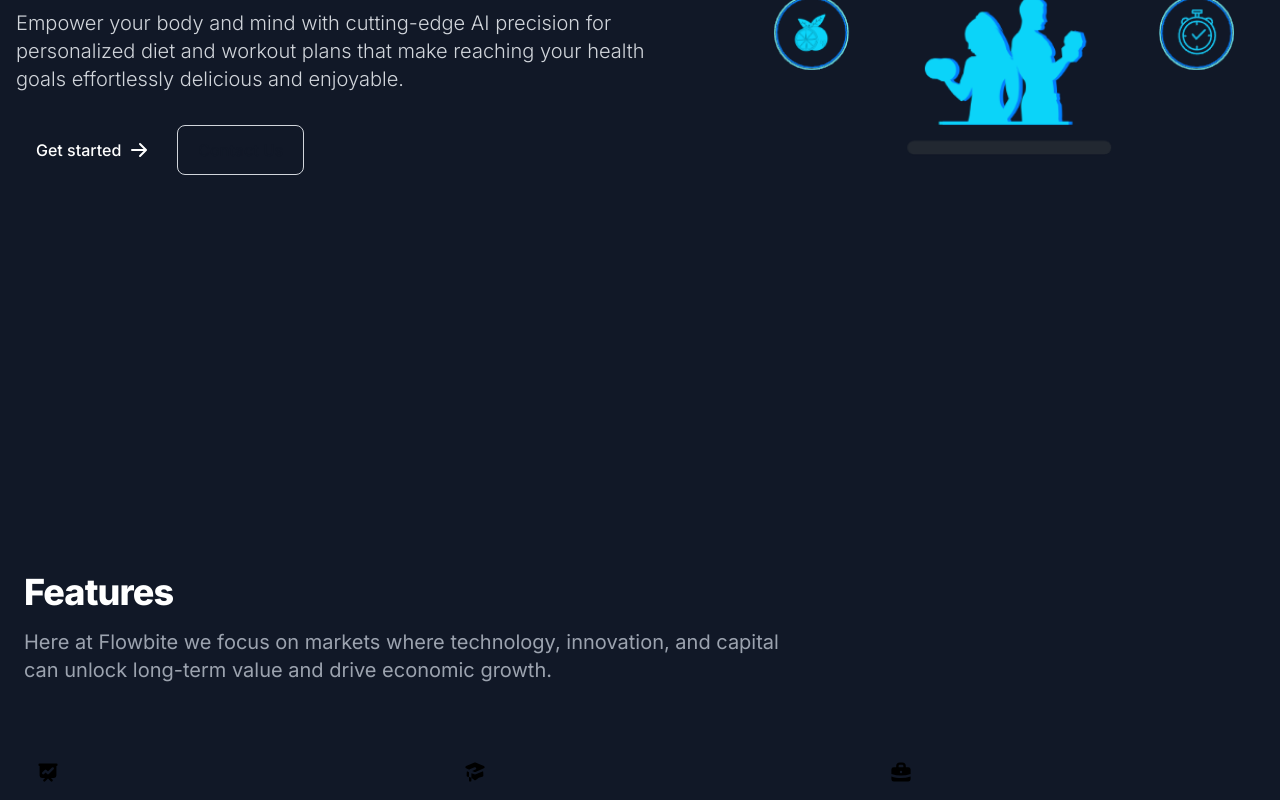
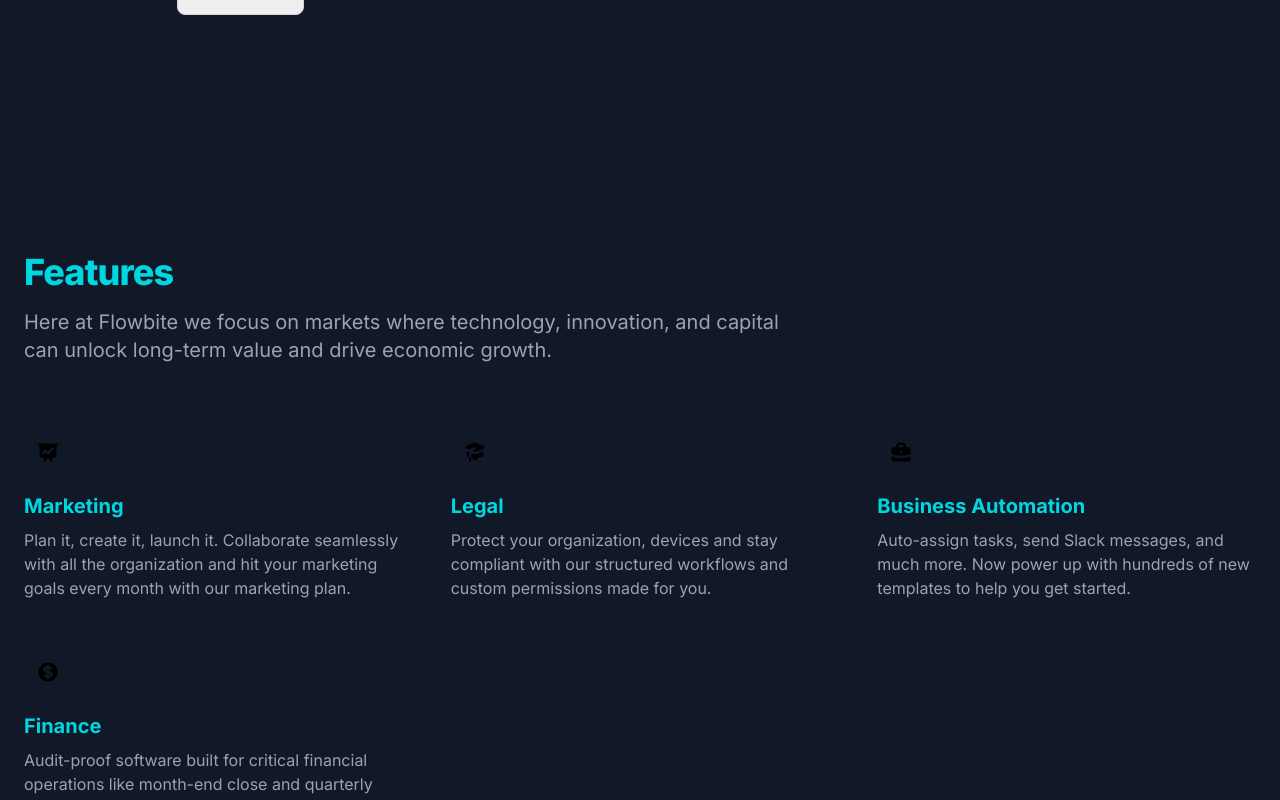
Before and after one commit to zaidtahircodes/Calorlyte, a Next.js app in the folder calorlyte-frontend/: page / in a window 1280 px wide. Shown: the part 460-1260 px from the top of the page. Built offline with nearby package versions, Linux system fonts and the light colour scheme.

Commit message:
fix colour scheme bugs

```diff
--- a/calorlyte-frontend/app/components/Features.jsx
+++ b/calorlyte-frontend/app/components/Features.jsx
@@ -1,9 +1,9 @@
 export default function Features() {
     return (
-        <section className="bg-gray-900">
+        <section className="">
         <div className="py-8 px-4 mx-auto max-w-screen-xl sm:py-16 lg:px-6">
             <div className="max-w-screen-md mb-8 lg:mb-16">
-                <h2 className="mb-4 text-4xl tracking-tight font-extrabold text-white">Features</h2>
+                <h2 className="mb-4 text-4xl tracking-tight font-extrabold text-mod-teal">Features</h2>
                 <p className="text-gray-400 sm:text-xl">Here at Flowbite we focus on markets where technology, innovation, and capital can unlock long-term value and drive economic growth.</p>
             </div>
             <div className="space-y-8 md:grid md:grid-cols-2 lg:grid-cols-3 md:gap-12 md:space-y-0">
@@ -11,28 +11,28 @@ export default function Features() {
                     <div className="flex justify-center items-center mb-4 w-10 h-10 rounded-full bg-primary-900 lg:h-12 lg:w-12">
                         <svg className="w-5 h-5 text-primary-300 lg:w-6 lg:h-6" fill="currentColor" viewBox="0 0 20 20" xmlns="http://www.w3.org/2000/svg"><path fill-rule="evenodd" d="M3 3a1 1 0 000 2v8a2 2 0 002 2h2.586l-1.293 1.293a1 1 0 101.414 1.414L10 15.414l2.293 2.293a1 1 0 001.414-1.414L12.414 15H15a2 2 0 002-2V5a1 1 0 100-2H3zm11.707 4.707a1 1 0 00-1.414-1.414L10 9.586 8.707 8.293a1 1 0 00-1.414 0l-2 2a1 1 0 101.414 1.414L8 10.414l1.293 1.293a1 1 0 001.414 0l4-4z" clip-rule="evenodd"></path></svg>
                     </div>
-                    <h3 className="mb-2 text-xl font-bold text-white">Marketing</h3>
+                    <h3 className="mb-2 text-xl font-bold text-mod-teal">Marketing</h3>
                     <p className="text-gray-400">Plan it, create it, launch it. Collaborate seamlessly with all  the organization and hit your marketing goals every month with our marketing plan.</p>
                 </div>
                 <div>
                     <div className="flex justify-center items-center mb-4 w-10 h-10 rounded-full bg-primary-900 lg:h-12 lg:w-12">
                         <svg className="w-5 h-5 text-primary-300 lg:w-6 lg:h-6" fill="currentColor" viewBox="0 0 20 20" xmlns="http://www.w3.org/2000/svg"><path d="M10.394 2.08a1 1 0 00-.788 0l-7 3a1 1 0 000 1.84L5.25 8.051a.999.999 0 01.356-.257l4-1.714a1 1 0 11.788 1.838L7.667 9.088l1.94.831a1 1 0 00.787 0l7-3a1 1 0 000-1.838l-7-3zM3.31 9.397L5 10.12v4.102a8.969 8.969 0 00-1.05-.174 1 1 0 01-.89-.89 11.115 11.115 0 01.25-3.762zM9.3 16.573A9.026 9.026 0 007 14.935v-3.957l1.818.78a3 3 0 002.364 0l5.508-2.361a11.026 11.026 0 01.25 3.762 1 1 0 01-.89.89 8.968 8.968 0 00-5.35 2.524 1 1 0 01-1.4 0zM6 18a1 1 0 001-1v-2.065a8.935 8.935 0 00-2-.712V17a1 1 0 001 1z"></path></svg>
                     </div>
-                    <h3 className="mb-2 text-xl font-bold text-white">Legal</h3>
+                    <h3 className="mb-2 text-xl font-bold text-mod-teal">Legal</h3>
                     <p className="text-gray-400">Protect your organization, devices and stay compliant with our structured workflows and custom permissions made for you.</p>
                 </div>
                 <div>
                     <div className="flex justify-center items-center mb-4 w-10 h-10 rounded-full bg-primary-900 lg:h-12 lg:w-12">
                         <svg className="w-5 h-5 text-primary-300 lg:w-6 lg:h-6" fill="currentColor" viewBox="0 0 20 20" xmlns="http://www.w3.org/2000/svg"><path fill-rule="evenodd" d="M6 6V5a3 3 0 013-3h2a3 3 0 013 3v1h2a2 2 0 012 2v3.57A22.952 22.952 0 0110 13a22.95 22.95 0 01-8-1.43V8a2 2 0 012-2h2zm2-1a1 1 0 011-1h2a1 1 0 011 1v1H8V5zm1 5a1 1 0 011-1h.01a1 1 0 110 2H10a1 1 0 01-1-1z" clip-rule="evenodd"></path><path d="M2 13.692V16a2 2 0 002 2h12a2 2 0 002-2v-2.308A24.974 24.974 0 0110 15c-2.796 0-5.487-.46-8-1.308z"></path></svg>
                     </div>
-                    <h3 className="mb-2 text-xl font-bold text-white">Business Automation</h3>
+                    <h3 className="mb-2 text-xl font-bold text-mod-teal">Business Automation</h3>
                     <p className="text-gray-400">Auto-assign tasks, send Slack messages, and much more. Now power up with hundreds of new templates to help you get started.</p>
                 </div>
                 <div>
                     <div className="flex justify-center items-center mb-4 w-10 h-10 rounded-full bg-primary-900 lg:h-12 lg:w-12">
                         <svg className="w-5 h-5 text-primary-300 lg:w-6 lg:h-6" fill="currentColor" viewBox="0 0 20 20" xmlns="http://www.w3.org/2000/svg"><path d="M8.433 7.418c.155-.103.346-.196.567-.267v1.698a2.305 2.305 0 01-.567-.267C8.07 8.34 8 8.114 8 8c0-.114.07-.34.433-.582zM11 12.849v-1.698c.22.071.412.164.567.267.364.243.433.468.433.582 0 .114-.07.34-.433.582a2.305 2.305 0 01-.567.267z"></path><path fill-rule="evenodd" d="M10 18a8 8 0 100-16 8 8 0 000 16zm1-13a1 1 0 10-2 0v.092a4.535 4.535 0 00-1.676.662C6.602 6.234 6 7.009 6 8c0 .99.602 1.765 1.324 2.246.48.32 1.054.545 1.676.662v1.941c-.391-.127-.68-.317-.843-.504a1 1 0 10-1.51 1.31c.562.649 1.413 1.076 2.353 1.253V15a1 1 0 102 0v-.092a4.535 4.535 0 001.676-.662C13.398 13.766 14 12.991 14 12c0-.99-.602-1.765-1.324-2.246A4.535 4.535 0 0011 9.092V7.151c.391.127.68.317.843.504a1 1 0 101.511-1.31c-.563-.649-1.413-1.076-2.354-1.253V5z" clip-rule="evenodd"></path></svg>
                     </div>
-                    <h3 className="mb-2 text-xl font-bold text-white">Finance</h3>
+                    <h3 className="mb-2 text-xl font-bold text-mod-teal">Finance</h3>
                     <p className="text-gray-400">Audit-proof software built for critical financial operations like month-end close and quarterly budgeting.</p>
                 </div>
 
--- a/calorlyte-frontend/app/components/Hero.jsx
+++ b/calorlyte-frontend/app/components/Hero.jsx
@@ -1,6 +1,6 @@
 export default function Hero() {
     return (
-        <section className="bg-[#111827] py-40">
+        <section className="">
     <div className="grid max-w-screen-xl px-4 py-8 mx-auto lg:gap-8 xl:gap-0 lg:py-16 lg:grid-cols-12">
         <div className="mr-auto place-self-center lg:col-span-7">
             <h1 className="max-w-2xl mb-4 text-4xl font-extrabold tracking-tight leading-none md:text-5xl xl:text-6xl text-mod-teal">AI-powered wellness for your perfect body.</h1>
@@ -9,7 +9,7 @@ export default function Hero() {
                 Get started
                 <svg className="w-5 h-5 ml-2 -mr-1" fill="currentColor" viewBox="0 0 20 20" xmlns="http://www.w3.org/2000/svg"><path fill-rule="evenodd" d="M10.293 3.293a1 1 0 011.414 0l6 6a1 1 0 010 1.414l-6 6a1 1 0 01-1.414-1.414L14.586 11H3a1 1 0 110-2h11.586l-4.293-4.293a1 1 0 010-1.414z" clip-rule="evenodd"></path></svg>
             </a>
-            <a href="#" className="inline-flex items-center justify-center px-5 py-3 text-base font-medium text-center text-gray-900 border border-gray-300 rounded-lg bg-mod-white hover:bg-mod-grey hover:text-white hover:transition ease-in-out delay-250 focus:ring-4 focus:ring-gray-100 dark:text-white dark:border-gray-700 dark:hover:bg-gray-700 dark:focus:ring-gray-800">
+            <a href="#" className="inline-flex items-center justify-center px-5 py-3 text-base font-medium text-center text-mod-black border border-gray-300 rounded-lg bg-mod-white hover:bg-mod-grey hover:text-mod-white hover:transition ease-in-out delay-250 focus:ring-4 focus:ring-gray-100">
                 Contact Us
             </a>
         </div>
--- a/calorlyte-frontend/app/components/Testimonal.jsx
+++ b/calorlyte-frontend/app/components/Testimonal.jsx
@@ -1,5 +1,6 @@
 export default function Testimonal() {
-    <section className="mt-40 mb-20 bg-[#111827]">
+    return (
+    <section className="">
     <div className="max-w-screen-xl px-4 py-8 mx-auto text-center lg:py-16 lg:px-6">
         <figure className="max-w-screen-md mx-auto">
             <svg className="h-12 mx-auto mb-3 text-gray-400" viewBox="0 0 24 27" fill="none" xmlns="http://www.w3.org/2000/svg">
@@ -17,4 +18,5 @@ export default function Testimonal() {
         </figure>
     </div>
   </section>
+    )
 }
--- a/calorlyte-frontend/app/page.js
+++ b/calorlyte-frontend/app/page.js
@@ -5,7 +5,7 @@ import Testimonal from "./components/Testimonal"
 import Features from "./components/Features"
 export default function Home() {
   return (
-<main>
+<main className="bg-gray-900">
 <Navbar/>
 <Hero />
 <Features/>
--- a/calorlyte-frontend/tailwind.config.js
+++ b/calorlyte-frontend/tailwind.config.js
@@ -12,7 +12,9 @@ module.exports = {
         'gradient-conic':
           'conic-gradient(from 180deg at 50% 50%, var(--tw-gradient-stops))',
       },
+      colors: {'mod-teal': '#00d6e0','mod-black': '#222831','mod-white': '#EEEEEE','mod-grey': '#393E46', },
     },
+
 
   },
   plugins: [],
```
Also changed, not shown: 1 other file (tests, documents, lock files or other folders).
